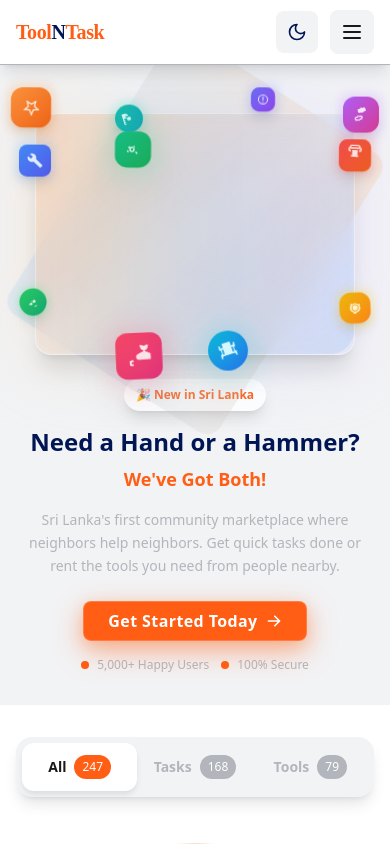
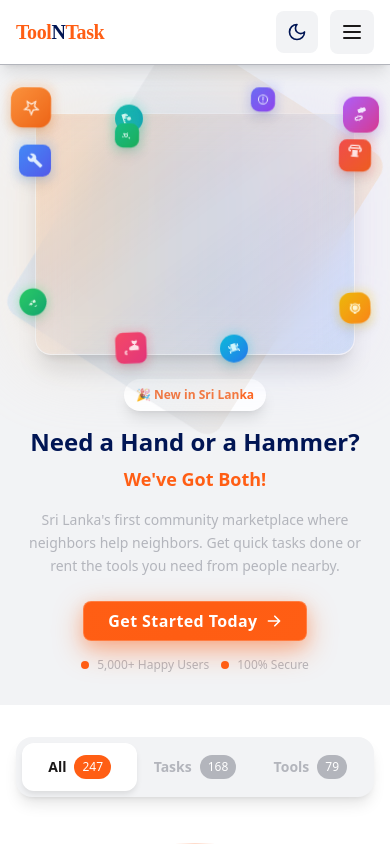
Before and after one commit to SeneshFitzroy/ToolnTask, a Next.js app: page /Home in a window 390 px wide. Shown: the top 844 px of the page. Built offline with nearby package versions, Linux system fonts and the light colour scheme; a web font is replaced by a local one.

Commit message:
feat: Enhanced pages/Home.tsx,  - Detailed changes: diff --git a/pages/Home.tsx b/pages/Home.tsx index... at 01:58 PM +0530, July 03, 2025

```diff
--- a/pages/Home.tsx
+++ b/pages/Home.tsx
@@ -305,58 +305,56 @@ export default function Home() {
 
                   {/* Enhanced Fallback Image */}
                   <div
-                    className="hidden relative w-full rounded-3xl bg-cover bg-center bg-no-repeat"
+                    className="hidden relative w-full rounded-2xl sm:rounded-3xl bg-cover bg-center bg-no-repeat"
                     style={{
                       backgroundImage: `url('/hero-video-poster.png')`,
-                      height: '320px',
                       backgroundPosition: 'center 20%'
                     }}
                   >
-                    <div className="flex items-center justify-center h-full bg-gradient-to-br from-black/40 via-orange-900/20 to-blue-900/20 rounded-3xl backdrop-blur-sm">
-                      <div className="text-center text-white p-8">
-                        <div className="w-20 h-20 mx-auto mb-6 bg-gradient-to-br from-orange-500/90 to-blue-500/90 rounded-full flex items-center justify-center backdrop-blur-sm shadow-2xl animate-pulse">
-                          <svg className="w-10 h-10" fill="currentColor" viewBox="0 0 20 20">
+                    <div className="h-full bg-gradient-to-br from-black/40 via-orange-900/20 to-blue-900/20 rounded-2xl sm:rounded-3xl backdrop-blur-sm flex items-center justify-center">
+                      <div className="text-center text-white p-4 sm:p-6 md:p-8">
+                        <div className="w-12 h-12 sm:w-16 sm:h-16 md:w-20 md:h-20 mx-auto mb-3 sm:mb-4 md:mb-6 bg-gradient-to-br from-orange-500/90 to-blue-500/90 rounded-full flex items-center justify-center backdrop-blur-sm shadow-2xl animate-pulse">
+                          <svg className="w-6 h-6 sm:w-8 sm:h-8 md:w-10 md:h-10" fill="currentColor" viewBox="0 0 20 20">
                             <path d="M8 5v10l7-5z" />
                           </svg>
                         </div>
                         <Logo size="large" className="text-white mb-2" />
-                        <p className="text-lg opacity-90 font-medium">Community Marketplace</p>
+                        <p className="text-sm sm:text-base md:text-lg opacity-90 font-medium">Community Marketplace</p>
                       </div>
                     </div>
                   </div>
 
                   {/* Interactive Overlay Effects */}
-                  <div className="absolute inset-0 bg-gradient-to-br from-orange-500/10 via-transparent to-blue-500/10 rounded-3xl pointer-events-none"></div>
-                  <div className="absolute -inset-1 bg-gradient-to-r from-orange-400/20 to-blue-400/20 rounded-3xl blur-sm animate-pulse"></div>
+                  <div className="absolute inset-0 bg-gradient-to-br from-orange-500/10 via-transparent to-blue-500/10 rounded-2xl sm:rounded-3xl pointer-events-none"></div>
+                  <div className="absolute -inset-1 bg-gradient-to-r from-orange-400/20 to-blue-400/20 rounded-2xl sm:rounded-3xl blur-sm animate-pulse"></div>
                 </div>
 
-                {/* Bottom floating elements */}
-                <div className="absolute -bottom-8 left-1/4 z-20 animate-float-fast group">
-                  <div className="w-12 h-12 bg-gradient-to-br from-rose-500 to-pink-600 rounded-xl shadow-2xl flex items-center justify-center transform hover:scale-125 transition-all duration-500 cursor-pointer hover:shadow-rose-500/50 group-hover:-rotate-45">
-                    <svg className="w-6 h-6 text-white animate-wrench-swing group-hover:animate-hammer-bounce" fill="currentColor" viewBox="0 0 24 24">
+                {/* Bottom floating elements - Responsive */}
+                <div className="absolute -bottom-4 left-1/4 sm:-bottom-8 sm:left-1/4 z-20 animate-float-fast group">
+                  <div className="w-8 h-8 sm:w-10 sm:h-10 md:w-12 md:h-12 bg-gradient-to-br from-rose-500 to-pink-600 rounded-lg sm:rounded-xl shadow-lg sm:shadow-2xl flex items-center justify-center transform hover:scale-125 transition-all duration-500 cursor-pointer hover:shadow-rose-500/50 group-hover:-rotate-45">
+                    <svg className="w-4 h-4 sm:w-5 sm:h-5 md:w-6 md:h-6 text-white animate-wrench-swing group-hover:animate-hammer-bounce" fill="currentColor" viewBox="0 0 24 24">
                       <path d="M12,16A3,3 0 0,1 9,13C9,11.88 9.61,10.9 10.5,10.39L20.21,5.77C20.53,5.59 20.78,5.31 20.92,4.97L21.92,2.27C22.23,1.53 21.73,0.74 20.94,0.74C20.84,0.74 20.73,0.75 20.63,0.79L18.15,1.7C17.8,1.83 17.42,1.83 17.07,1.7L14.59,0.79C14.5,0.75 14.39,0.74 14.29,0.74C13.5,0.74 13,1.53 13.31,2.27L14.31,4.97C14.45,5.31 14.7,5.59 15.03,5.77L24.74,10.39C25.63,10.9 26.24,11.88 26.24,13A3,3 0 0,1 23.24,16H12M2,20C2,21.11 2.9,22 4,22H6V20H4V18H6V16H4C2.9,16 2,16.9 2,18V20Z"/>
                     </svg>
                   </div>
-                  <div className="absolute -inset-2 bg-rose-400/20 rounded-xl blur-md group-hover:bg-rose-400/40 transition-all duration-500"></div>
+                  <div className="absolute -inset-1 sm:-inset-2 bg-rose-400/20 rounded-lg sm:rounded-xl blur-sm group-hover:bg-rose-400/40 transition-all duration-500"></div>
                 </div>
 
-                {/* Additional Electronic/Digital Tool Icons */}
-                <div className="absolute -bottom-4 right-1/3 z-20 animate-float-medium group">
-                  <div className="w-10 h-10 bg-gradient-to-br from-cyan-500 to-blue-600 rounded-full shadow-2xl flex items-center justify-center transform hover:scale-125 transition-all duration-500 cursor-pointer hover:shadow-cyan-500/50 group-hover:rotate-180">
-                    <svg className="w-5 h-5 text-white animate-gear-rotate group-hover:animate-drill-spin" fill="currentColor" viewBox="0 0 24 24">
+                <div className="absolute -bottom-2 right-1/3 sm:-bottom-4 sm:right-1/3 z-20 animate-float-medium group">
+                  <div className="w-7 h-7 sm:w-8 sm:h-8 md:w-10 md:h-10 bg-gradient-to-br from-cyan-500 to-blue-600 rounded-full shadow-lg sm:shadow-2xl flex items-center justify-center transform hover:scale-125 transition-all duration-500 cursor-pointer hover:shadow-cyan-500/50 group-hover:rotate-180">
+                    <svg className="w-3 h-3 sm:w-4 sm:h-4 md:w-5 md:h-5 text-white animate-gear-rotate group-hover:animate-drill-spin" fill="currentColor" viewBox="0 0 24 24">
                       <path d="M17,7H22V17H17V19A1,1 0 0,0 18,20H20V22H16A2,2 0 0,1 14,20H10A2,2 0 0,1 8,22H4V20H6A1,1 0 0,0 7,19V5A1,1 0 0,0 6,4H4V2H8A2,2 0 0,1 10,4H14A2,2 0 0,1 16,2H20V4H18A1,1 0 0,0 17,5V7M15,7V5H9V19H15V17H9V7H15Z"/>
                     </svg>
                   </div>
-                  <div className="absolute -inset-2 bg-cyan-400/20 rounded-full blur-md group-hover:bg-cyan-400/40 transition-all duration-500"></div>
+                  <div className="absolute -inset-1 sm:-inset-2 bg-cyan-400/20 rounded-full blur-sm group-hover:bg-cyan-400/40 transition-all duration-500"></div>
                 </div>
 
-                <div className="absolute top-8 left-1/4 z-20 animate-float-slow group">
-                  <div className="w-9 h-9 bg-gradient-to-br from-emerald-500 to-green-600 rounded-xl shadow-2xl flex items-center justify-center transform hover:scale-125 transition-all duration-500 cursor-pointer hover:shadow-emerald-500/50 group-hover:-rotate-90">
-                    <svg className="w-4 h-4 text-white animate-tool-vibrate group-hover:animate-wrench-swing" fill="currentColor" viewBox="0 0 24 24">
+                <div className="absolute top-6 left-1/4 sm:top-8 sm:left-1/4 z-20 animate-float-slow group">
+                  <div className="w-6 h-6 sm:w-7 sm:h-7 md:w-9 md:h-9 bg-gradient-to-br from-emerald-500 to-green-600 rounded-lg sm:rounded-xl shadow-lg sm:shadow-2xl flex items-center justify-center transform hover:scale-125 transition-all duration-500 cursor-pointer hover:shadow-emerald-500/50 group-hover:-rotate-90">
+                    <svg className="w-3 h-3 sm:w-3 sm:h-3 md:w-4 md:h-4 text-white animate-tool-vibrate group-hover:animate-wrench-swing" fill="currentColor" viewBox="0 0 24 24">
                       <path d="M16.5,16.5L19,19L20.5,17.5L18,15L16.5,16.5M14.5,10L16.5,8L15,6.5L13,8.5L14.5,10M7.5,10.5L9.5,8.5L8,7L6,9L7.5,10.5M5.5,13L7.5,15L6,16.5L4,14.5L5.5,13M12,8A4,4 0 0,1 16,12A4,4 0 0,1 12,16A4,4 0 0,1 8,12A4,4 0 0,1 12,8M12,10A2,2 0 0,0 10,12A2,2 0 0,0 12,14A2,2 0 0,0 14,12A2,2 0 0,0 12,10Z"/>
                     </svg>
                   </div>
-                  <div className="absolute -inset-2 bg-emerald-400/20 rounded-xl blur-md group-hover:bg-emerald-400/40 transition-all duration-500"></div>
+                  <div className="absolute -inset-1 sm:-inset-2 bg-emerald-400/20 rounded-lg sm:rounded-xl blur-sm group-hover:bg-emerald-400/40 transition-all duration-500"></div>
                 </div>
               </div>
             </div>
```
